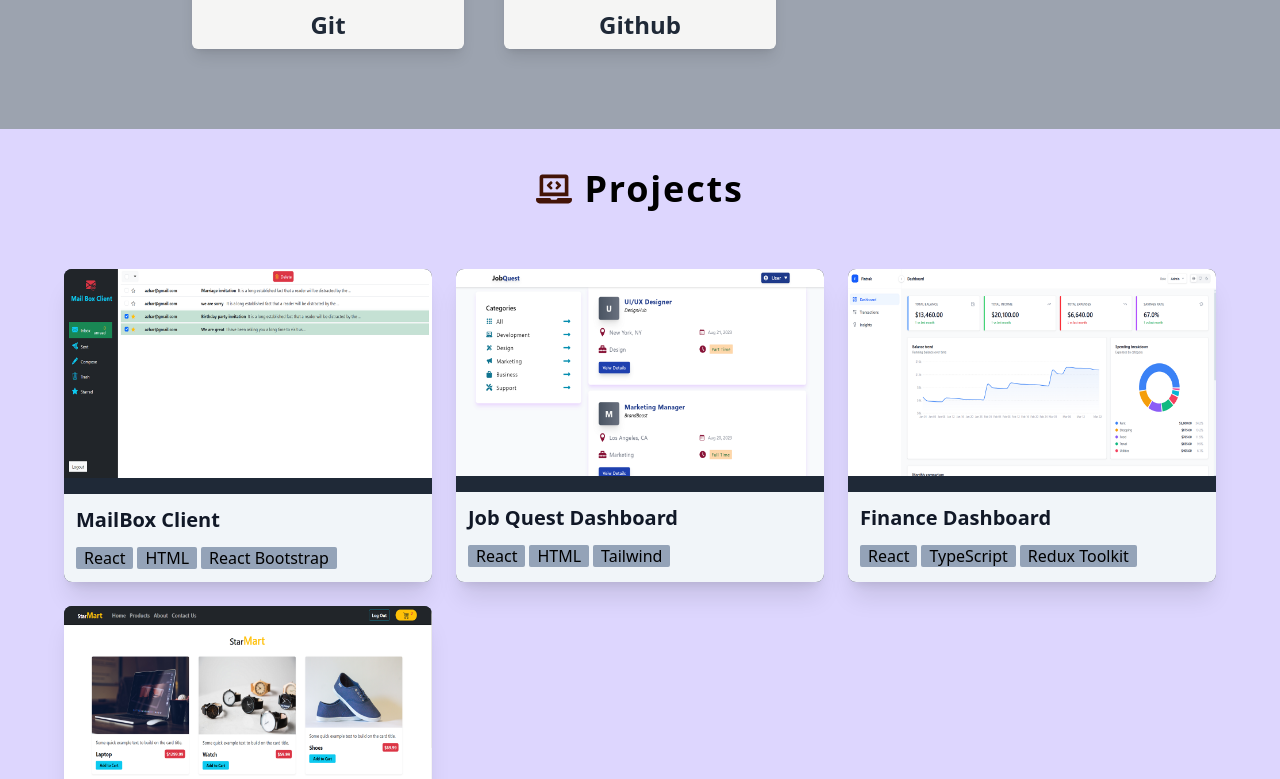
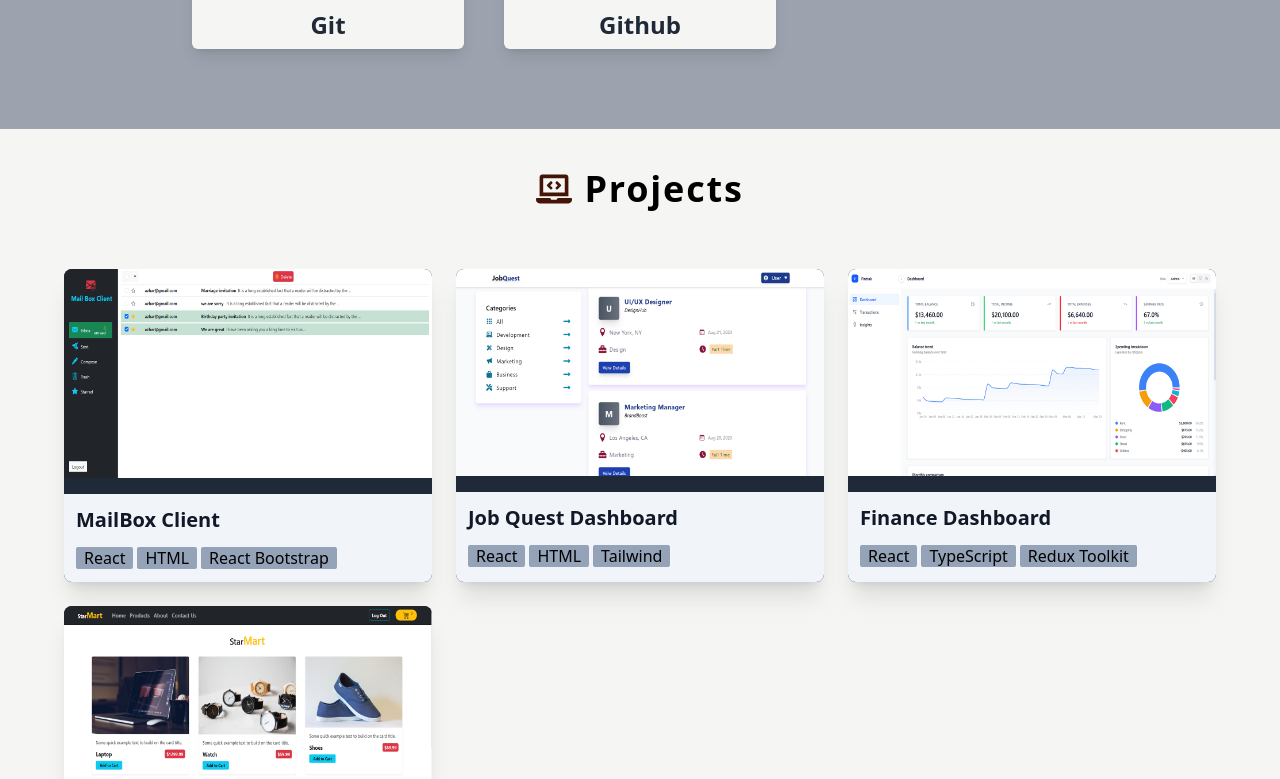
Before and after one commit to axhar-ibraheem/Azhar-Portfolio, a React (Vite) app: page / in a window 1280 px wide. Shown: the part 2243-3022 px from the top of the page. Built offline with nearby package versions, Linux system fonts and the light colour scheme.

Commit message:
chore: color change

```diff
--- a/src/components/Projects.tsx
+++ b/src/components/Projects.tsx
@@ -6,7 +6,7 @@ import { projects } from "../data/projects.data";
 
 const Projects = () => {
   return (
-    <Wrapper id="projects" classNames="bg-violet-200 py-10">
+    <Wrapper id="projects" classNames="bg-stone-100 py-10">
       <SectionTitle
         classNames="text-center mb-5"
         title="projects"
```
